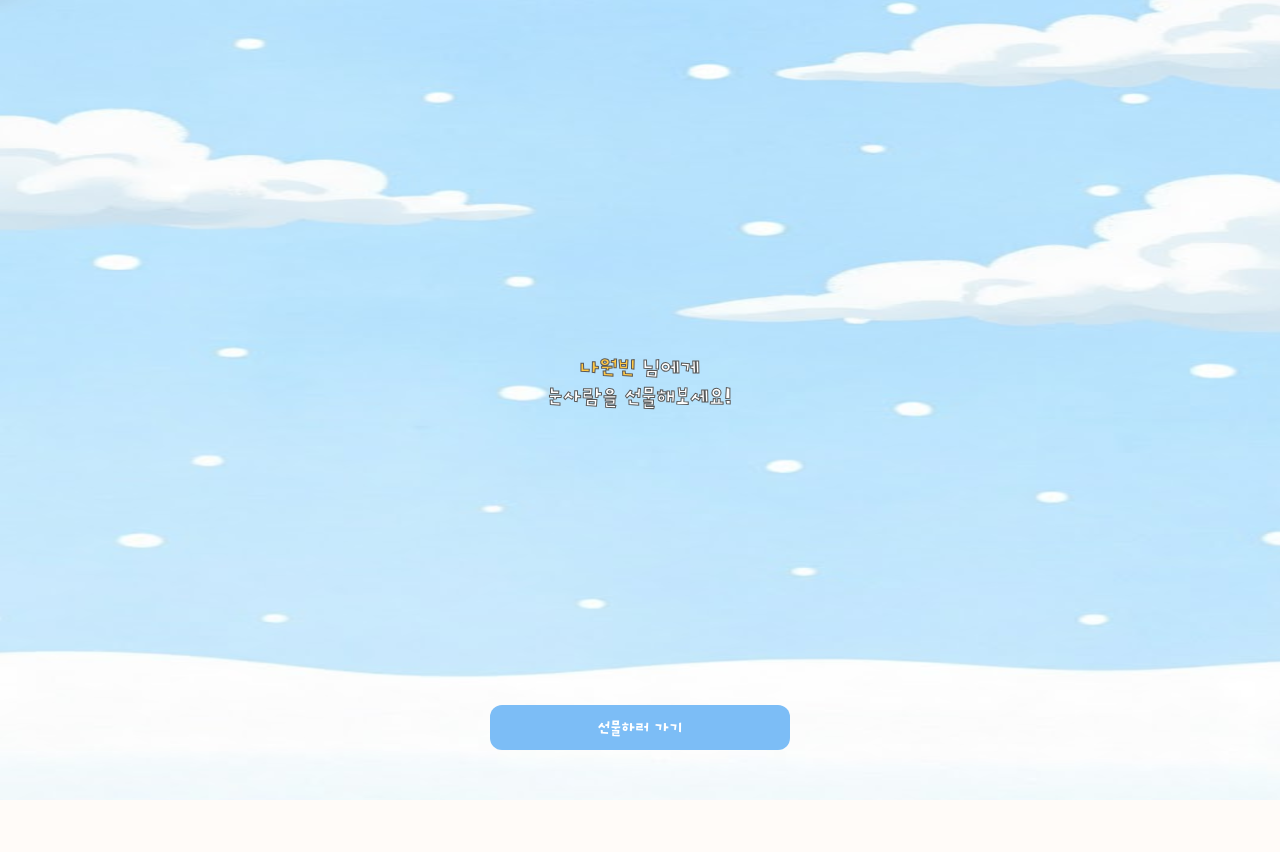
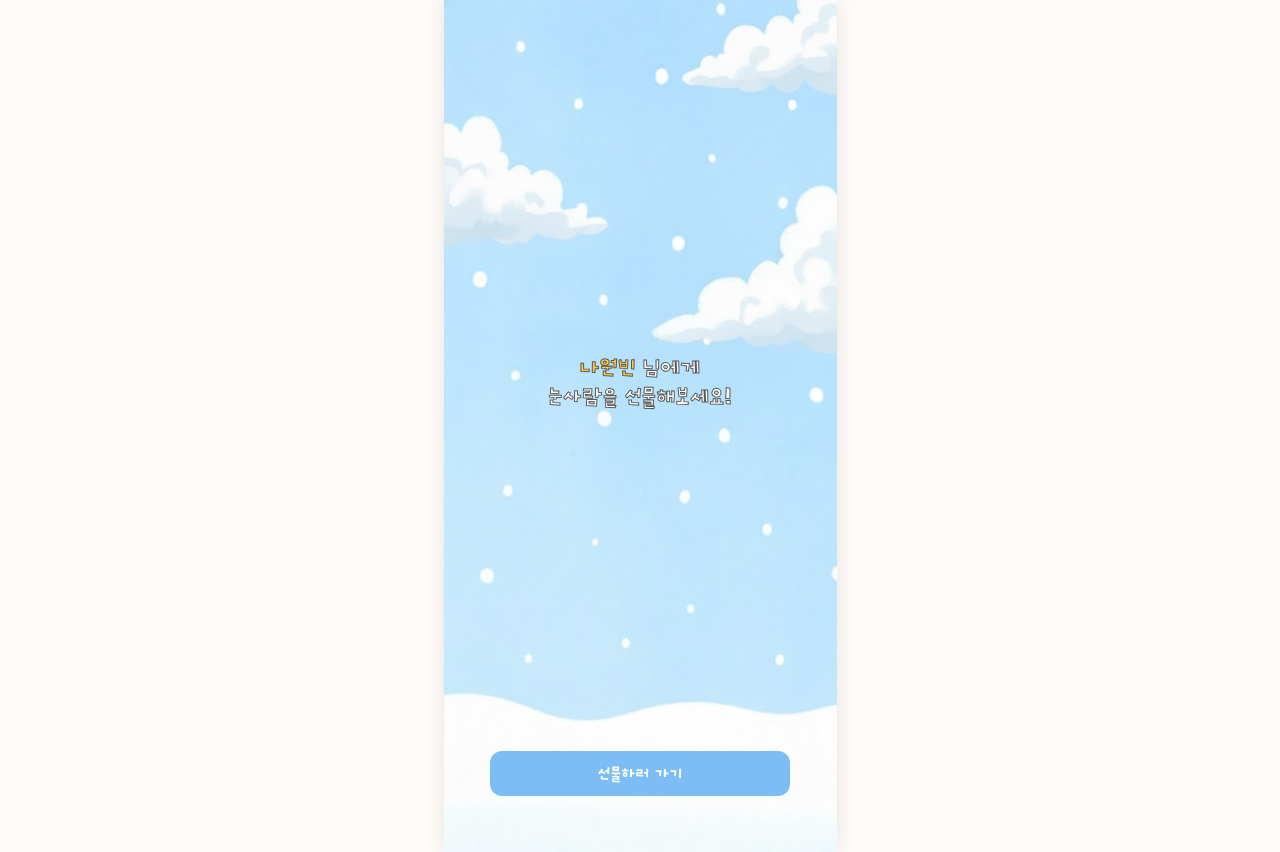
Before and after one commit to Ureca3rd-FE/moong-FE, a React (Vite) app: page /1 in a window 1280 px wide. Before the commit the page ends 800 px from the top, so only its background shows below. Built offline with nearby package versions, Linux system fonts and the light colour scheme; no server answers.

Commit message:
[feat] 홈 화면(타인) UI 웹뷰로 수정

```diff
--- a/src/style/othersHome.scss
+++ b/src/style/othersHome.scss
@@ -2,8 +2,22 @@
 @use './global/text-style.scss' as *;
 @use './global/align.scss' as *;
 
+body {
+  display: flex;
+  justify-content: center;
+  align-items: center;
+  min-height: 100vh;
+  margin: 0;
+}
+
 .others-home {
-  min-height: 100vh;
+  width: 393px;
+  height: 852px;
+  position: relative;
+  overflow: hidden;
+  background-color: $color-background;
+  box-shadow: 0 0 20px rgba(0, 0, 0, 0.1);
+
   display: flex;
   flex-direction: column;
   align-items: center;
@@ -14,26 +28,29 @@
     left: 0;
     width: 100%;
     height: 100%;
-    z-index: 1;
+    z-index: 0;
 
     svg {
       width: 100%;
       height: 100%;
+      object-fit: cover;
       display: block;
     }
   }
 
   &__content {
+    position: relative;
+    z-index: 10;
+
     margin-top: 338px;
-    z-index: 10;
     text-align: center;
+    width: 100%;
 
     .text {
       @include text-style($text-dandan-subtitle);
       font-size: 24px;
       line-height: 1.2;
       font-weight: 500;
-
       color: $color-white;
       -webkit-text-stroke: 1px $color-gray-800;
 
@@ -45,9 +62,10 @@
   }
 
   &__button {
+    position: relative;
+    z-index: 10;
     margin-top: auto;
-    padding-bottom: 50px;
-    z-index: 2;
+    margin-bottom: 56px;
 
     button {
       width: 300px;
@@ -58,7 +76,6 @@
       cursor: pointer;
 
       @extend %align-row-center;
-
       @include text-style($text-dandan-subtitle);
       font-size: 18px;
       color: $color-white;
```
